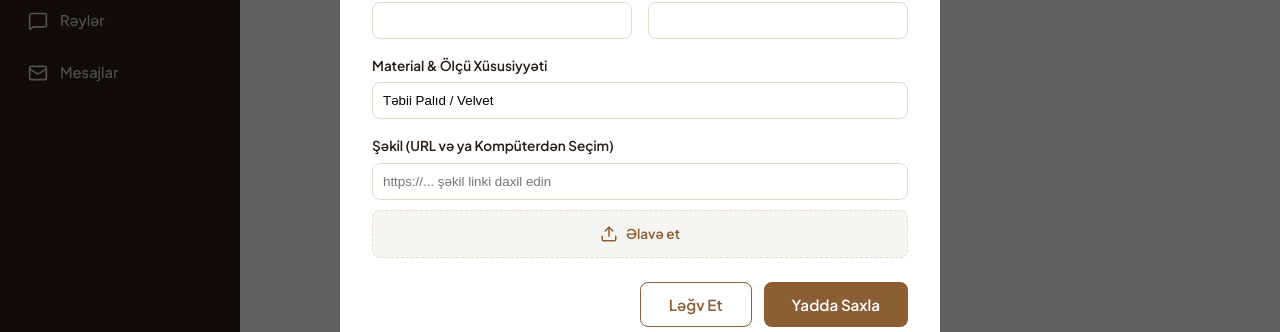
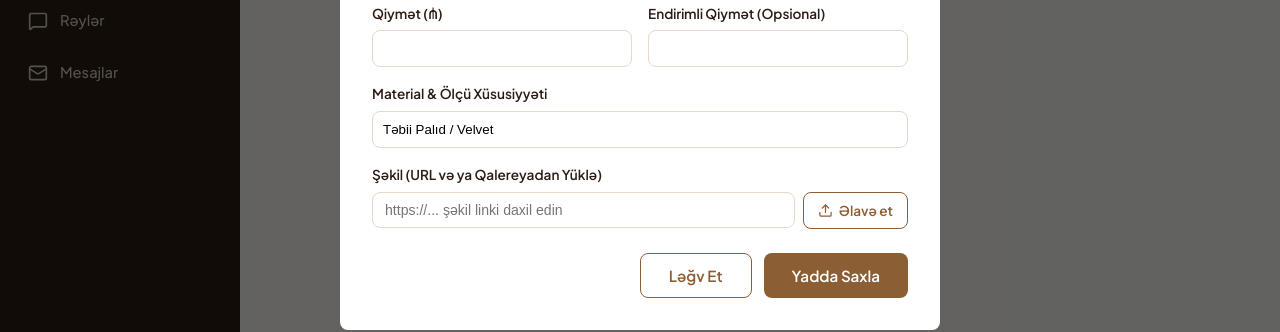
Before and after one commit to hassanoffar-ai/mebel-dunyasi, a Next.js app: page /admin/mehsullar in a window 1280 px wide. Both pictures are taken after a click on the button "Yeni Məhsul Əlavə Et". Shown: the part 364-696 px from the top of the page. Built offline with nearby package versions, Linux system fonts and the light colour scheme; no server answers; the database is empty; a web font is replaced by a local one.

Commit message:
Make upload image button compact inline button

```diff
--- a/src/app/admin/mehsullar/page.tsx
+++ b/src/app/admin/mehsullar/page.tsx
@@ -272,37 +272,43 @@ export default function AdminProductsPage() {
               </div>
 
               <div style={{ marginBottom: '24px' }}>
-                <label style={{ display: 'block', fontSize: '0.85rem', fontWeight: '600', marginBottom: '6px' }}>Şəkil (URL və ya Kompüterdən Seçim)</label>
+                <label style={{ display: 'block', fontSize: '0.85rem', fontWeight: '600', marginBottom: '6px' }}>Şəkil (URL və ya Qalereyadan Yüklə)</label>
 
-                {/* 1. Doğrudan URL daxil etmək üçün input */}
+                <div style={{ display: 'flex', gap: '8px', alignItems: 'center' }}>
+                  {/* URL Input */}
                   <input
                     type="url"
                     placeholder="https://... şəkil linki daxil edin"
                     value={imageUrl}
                     onChange={(e) => setImageUrl(e.target.value)}
-                  style={{ width: '100%', padding: '10px', borderRadius: 'var(--admin-radius)', border: '1px solid var(--admin-border)', marginBottom: '10px' }}
+                    style={{ flex: 1, padding: '9px 12px', borderRadius: 'var(--admin-radius)', border: '1px solid var(--admin-border)', fontSize: '0.88rem' }}
                   />
 
-                {/* 2. Kompüterdən fayl seçmək üçün buton və ya sürüşdürmə sahəsi */}
-                <div style={{ position: 'relative', border: '1px dashed var(--admin-border)', padding: '12px', textAlign: 'center', borderRadius: 'var(--admin-radius)', backgroundColor: 'var(--admin-bg)', cursor: 'pointer' }}>
+                  {/* Balaca Düymə Şəklində Fayl Seçimi */}
+                  <div style={{ position: 'relative', display: 'inline-block' }}>
                     <input
                       type="file"
                       accept="image/*"
                       onChange={handleFileChange}
                       style={{ position: 'absolute', inset: 0, opacity: 0, cursor: 'pointer', width: '100%', height: '100%', zIndex: 5 }}
                     />
+                    <button
+                      type="button"
+                      disabled={uploadingImage}
+                      className="btn btn-outline"
+                      style={{ display: 'flex', alignItems: 'center', gap: '6px', padding: '9px 14px', fontSize: '0.85rem', whiteSpace: 'nowrap' }}
+                    >
                       {uploadingImage ? (
-                    <div style={{ display: 'flex', alignItems: 'center', justifyContent: 'center', gap: '8px', color: 'var(--admin-accent)', fontSize: '0.85rem' }}>
-                      <Loader2 className="animate-spin" size={18} /> Supabase-ə yüklənir...
+                        <>
+                          <Loader2 className="animate-spin" size={15} /> Yüklənir...
+                        </>
+                      ) : (
+                        <>
+                          <Upload size={15} /> Əlavə et
+                        </>
+                      )}
+                    </button>
                   </div>
-                  ) : (
-                    <div style={{ display: 'flex', alignItems: 'center', justifyContent: 'center', gap: '8px' }}>
-                      <Upload size={18} color="var(--admin-accent)" />
-                      <span style={{ fontSize: '0.85rem', color: 'var(--admin-accent)', fontWeight: '600' }}>
-                        Əlavə et
-                      </span>
-                    </div>
-                  )}
                 </div>
 
                 {/* Əgər şəkil seçilibsə preview göstəririk */}
```
Lines whose indentation alone changed are shown as unchanged.
